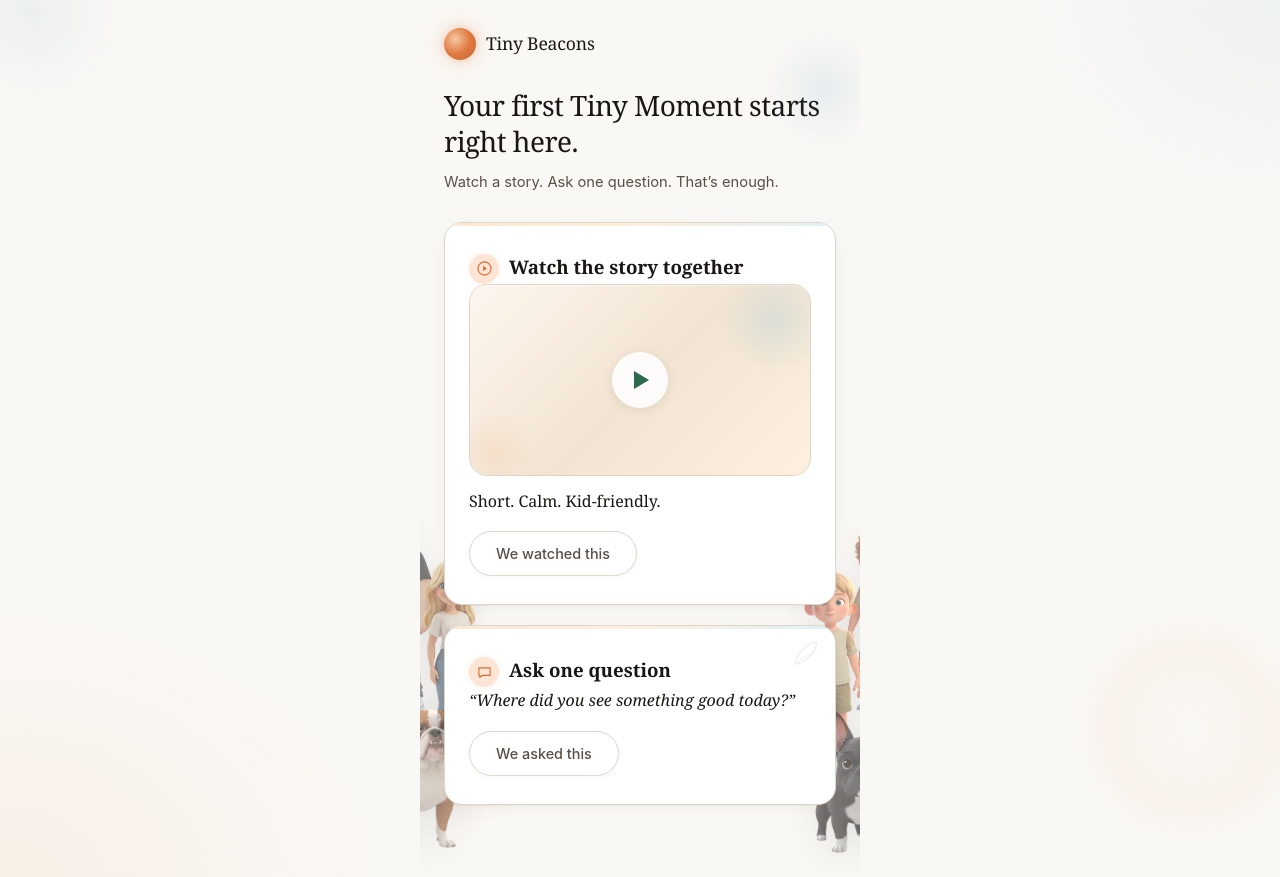
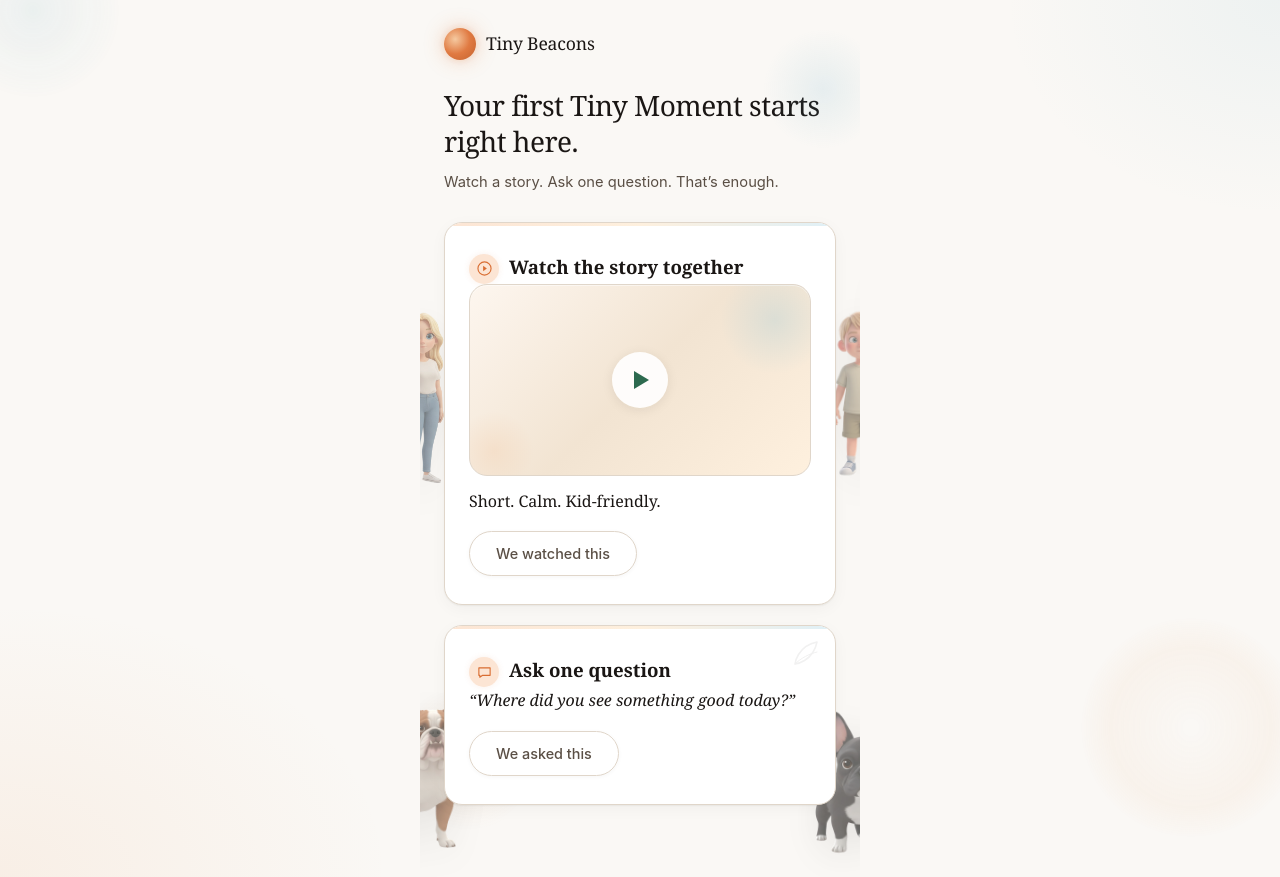
Before and after one commit to realconnormiller/Tiny-Beacons-Member-Portal, a Next.js app: page /start-here in a window 1280 px wide. Built offline with nearby package versions, Linux system fonts and the light colour scheme.

Commit message:
style: family peeks from sides of Watch card, not underneath
Anchored to tl/tr with top objectPosition so heads/shoulders
show from left and right edges. Large offsetX hides bodies behind card.

https://claude.ai/code/session_01Ajqk5svSFs28vvYwjAS8UN

```diff
--- a/src/app/start-here/page.tsx
+++ b/src/app/start-here/page.tsx
@@ -49,39 +49,39 @@ export default function StartHerePage() {
       <div style={{ position: "relative", isolation: "isolate", overflow: "visible" }}>
         <CharacterImage
           src="/characters/connor.png"
-          anchor="bl"
-          size={420}
+          anchor="tl"
+          size={360}
           offsetX={-240}
-          offsetY={120}
-          opacity={0.6}
-          objectPosition="left bottom"
+          offsetY={30}
+          opacity={0.55}
+          objectPosition="left top"
         />
         <CharacterImage
           src="/characters/grace.png"
-          anchor="bl"
-          size={380}
-          offsetX={-180}
-          offsetY={160}
-          opacity={0.6}
-          objectPosition="left bottom"
+          anchor="tl"
+          size={340}
+          offsetX={-190}
+          offsetY={80}
+          opacity={0.55}
+          objectPosition="left top"
         />
         <CharacterImage
           src="/characters/brodie.png"
-          anchor="br"
-          size={380}
+          anchor="tr"
+          size={340}
           offsetX={240}
-          offsetY={120}
-          opacity={0.6}
-          objectPosition="right bottom"
+          offsetY={30}
+          opacity={0.55}
+          objectPosition="right top"
         />
         <CharacterImage
           src="/characters/luca.png"
-          anchor="br"
-          size={360}
-          offsetX={180}
-          offsetY={160}
-          opacity={0.6}
-          objectPosition="right bottom"
+          anchor="tr"
+          size={320}
+          offsetX={190}
+          offsetY={80}
+          opacity={0.55}
+          objectPosition="right top"
         />
 
         <div className="story-panel" style={{ position: "relative", zIndex: 10 }}>
```
